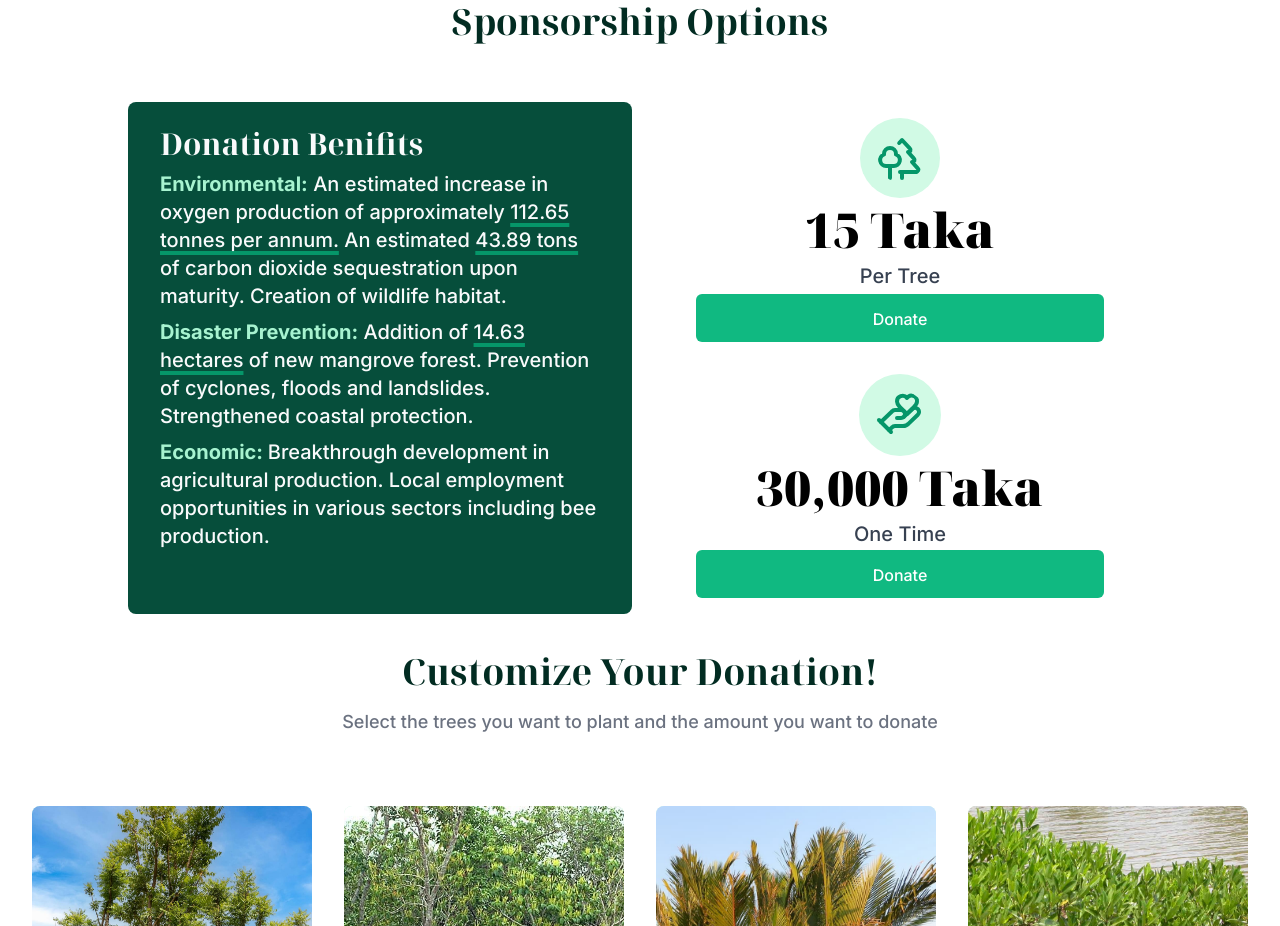
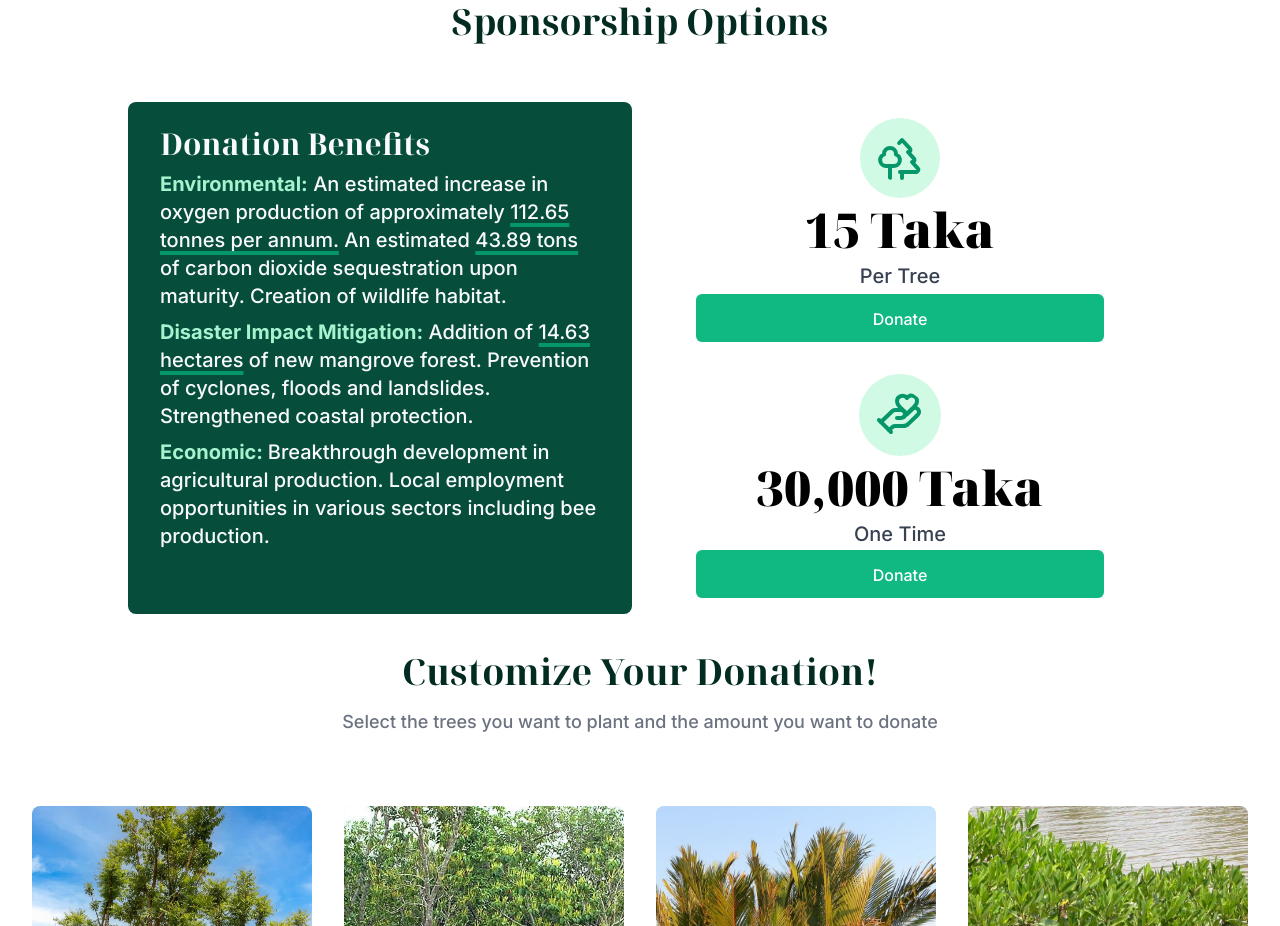
Before and after one commit to fuadnafiz98/o2-gb, a Next.js app: page / in a window 1280 px wide. Shown: the part 4320-5246 px from the top of the page. Built offline with nearby package versions, Linux system fonts and the light colour scheme.

Commit message:
typo fix

```diff
--- a/src/app/page.tsx
+++ b/src/app/page.tsx
@@ -609,7 +609,7 @@ export default function Home() {
       <div className="font-sans font-medium min-h-[512px] grid grid-cols-1 gap-4 lg:grid-cols-2 h-full px-12 md:px-16 lg:px-32">
         <div className="bg-emerald-900 text-gray-50 px-8 py-4 rounded-lg">
           <h2 className="text-2xl lg:text-3xl font-bold my-2 font-sarif">
-            Donation Benifits
+            Donation Benefits
           </h2>
           <div className="text-lg lg:text-xl space-y-2 text-left">
             <p>
@@ -626,7 +626,9 @@ export default function Home() {
               wildlife habitat.
             </p>
             <p>
-              <strong className="text-emerald-200">Disaster Prevention:</strong>{" "}
+              <strong className="text-emerald-200">
+                Disaster Impact Mitigation:
+              </strong>{" "}
               Addition of{" "}
               <span className="underline underline-offset-4 decoration-emerald-600 decoration-4">
                 14.63 hectares
```
